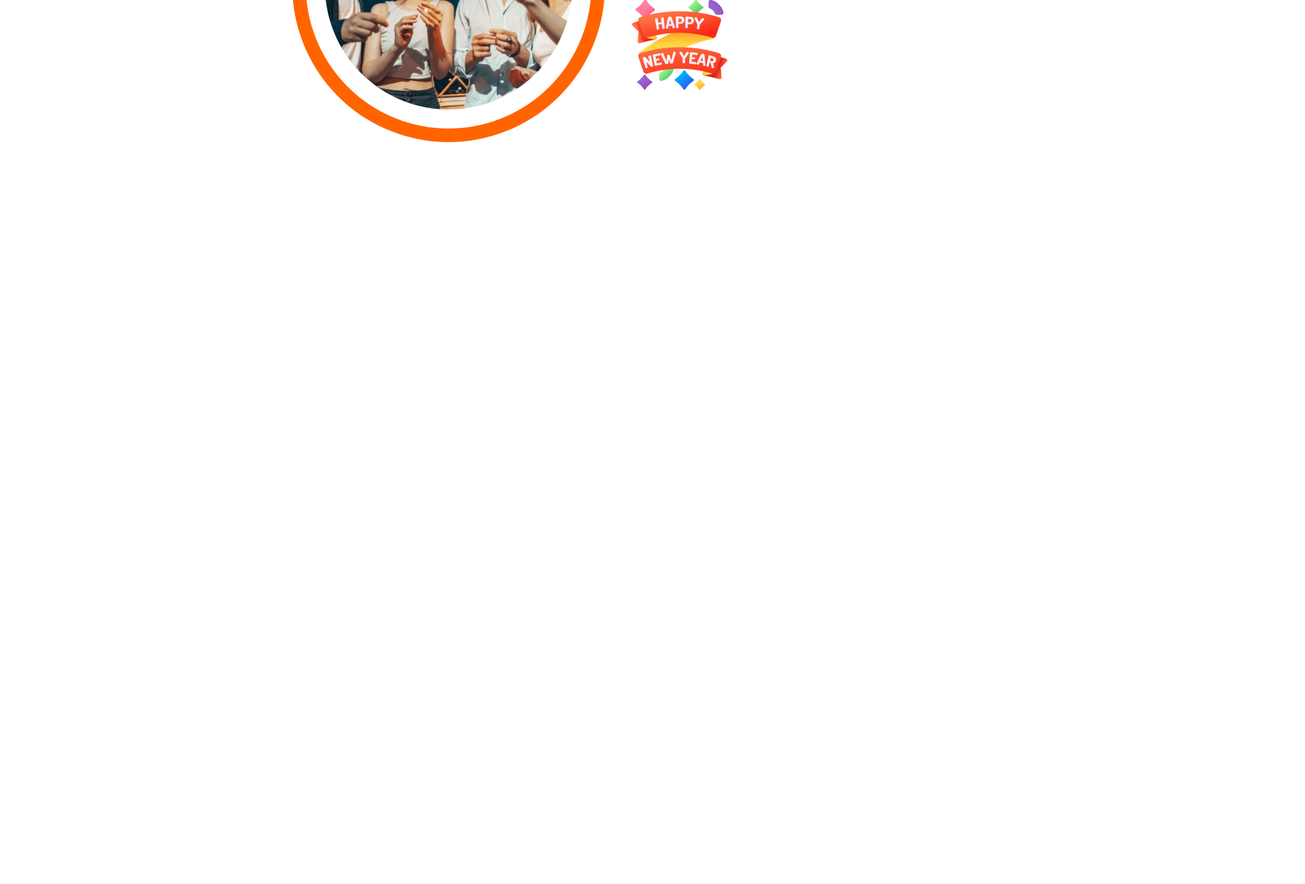
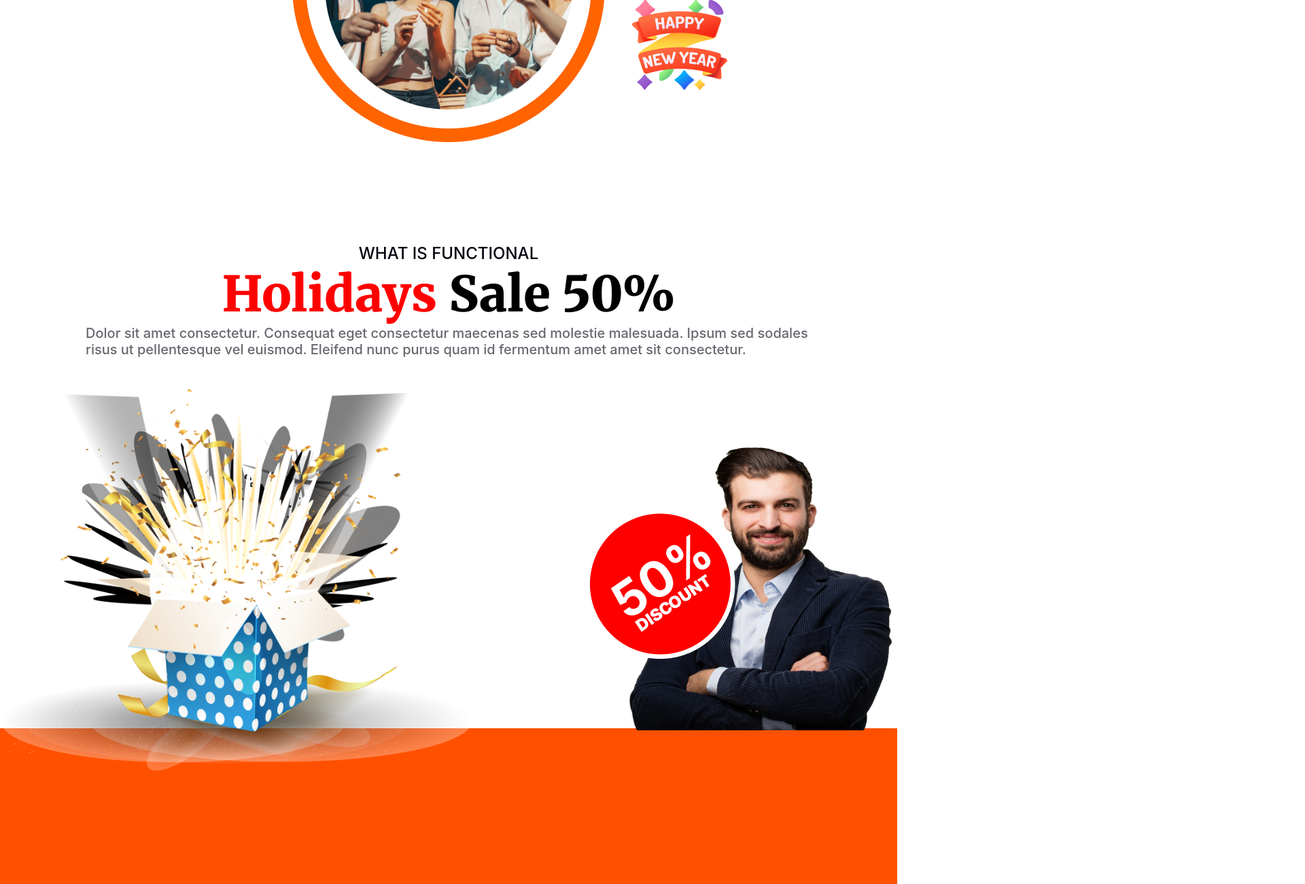
Before and after one commit to ssmahim01/new-year-offer-portfolio, a plain HTML site: page index.html in a window 1280 px wide. Shown: the part 3129-4429 px from the top of the page at 68% size, 1920 px wide, since content can reach past the window. Before the commit the page ends 3428 px from the top, so only its background shows below. Drawn offline with Linux system fonts and the light colour scheme.

Commit message:
added sixth section of main tag

```diff
--- a/index.html
+++ b/index.html
@@ -92,6 +92,32 @@
 
         </section>
         <!-- best offer section ends here -->
+
+        <!-- holiday section starts here -->
+
+        <section class="holiday-section-container">
+
+            <div class="holiday-text-container">
+                <h5>WHAT IS FUNCTIONAL</h5>
+                <h2><span id="holiday">Holidays</span> Sale 50%</h2>
+                <p>Dolor sit amet consectetur. Consequat eget consectetur maecenas sed
+                    molestie malesuada. Ipsum sed sodales risus ut pellentesque vel euismod. Eleifend nunc purus quam id fermentum amet amet sit consectetur.</p>
+            </div>
+            <div class="solid">
+
+            </div>
+            <div class="gift">
+                <img src="images/Group 75.png" alt="">
+                <div class="men-container">
+                    <img src="images/men.png" alt="">
+                </div>
+
+            </div>
+            <div class="discount">
+                <img src="images/discount.png" alt="">
+            </div>
+        </section>
+        <!-- holiday section ends here -->
     </main>
 
     <footer>
--- a/styles/style.css
+++ b/styles/style.css
@@ -318,3 +318,87 @@ font-weight: 400;
 height: 140px;
 margin-top:80px;
 }
+
+/* holiday styles start */
+
+.holiday-section-container{
+
+    width: 1320px;
+    height: 986.07px;
+    margin:0 auto;
+    margin-top:150px;
+    position: relative;
+}
+
+.holiday-text-container{
+    width: 1068px;
+height: 260px;
+    display:flex;
+    flex-direction:column;
+    justify-content: center;
+    align-items:center;
+    margin:0 auto;
+}
+
+.holiday-text-container h5{
+    color: rgb(7, 2, 17);
+font-family: Inter;
+font-size: 24px;
+font-weight: 500;
+}
+
+.holiday-text-container h2{
+    font-family: Merriweather;
+font-size: 72px;
+font-weight: 900;
+line-height: 91px;
+letter-spacing: 0%;
+text-align: center;
+}
+
+.holiday-text-container p{
+    color: rgba(7, 2, 17, 0.6);
+font-family: Inter;
+font-size: 20px;
+font-weight: 500;
+}
+
+#holiday{
+    color:rgb(255, 0, 0);
+}
+
+.solid{
+    width: 1320px;
+height: 229px;
+background-color:rgb(255, 80, 0);
+position:absolute;
+top:77%;
+}
+
+.gift{
+    width: 674.82px;
+height: 577.96px;
+position:relative;
+z-index:1;
+display:flex;
+/* justify-content: center; */
+}
+
+.men-container{
+    width:429px;
+    height: 433px;
+    position:relative;
+    left:29%;
+   top:12%;
+}
+.men-container img{
+    width:429px;
+    height: 433px;
+}
+
+.discount{
+    position:relative;
+    bottom:45%;
+    left:62%;
+    z-index:1;
+}
```
Also changed, not shown: images/discount.png (renamed from images/Group 44.png), images/men.png (added).
